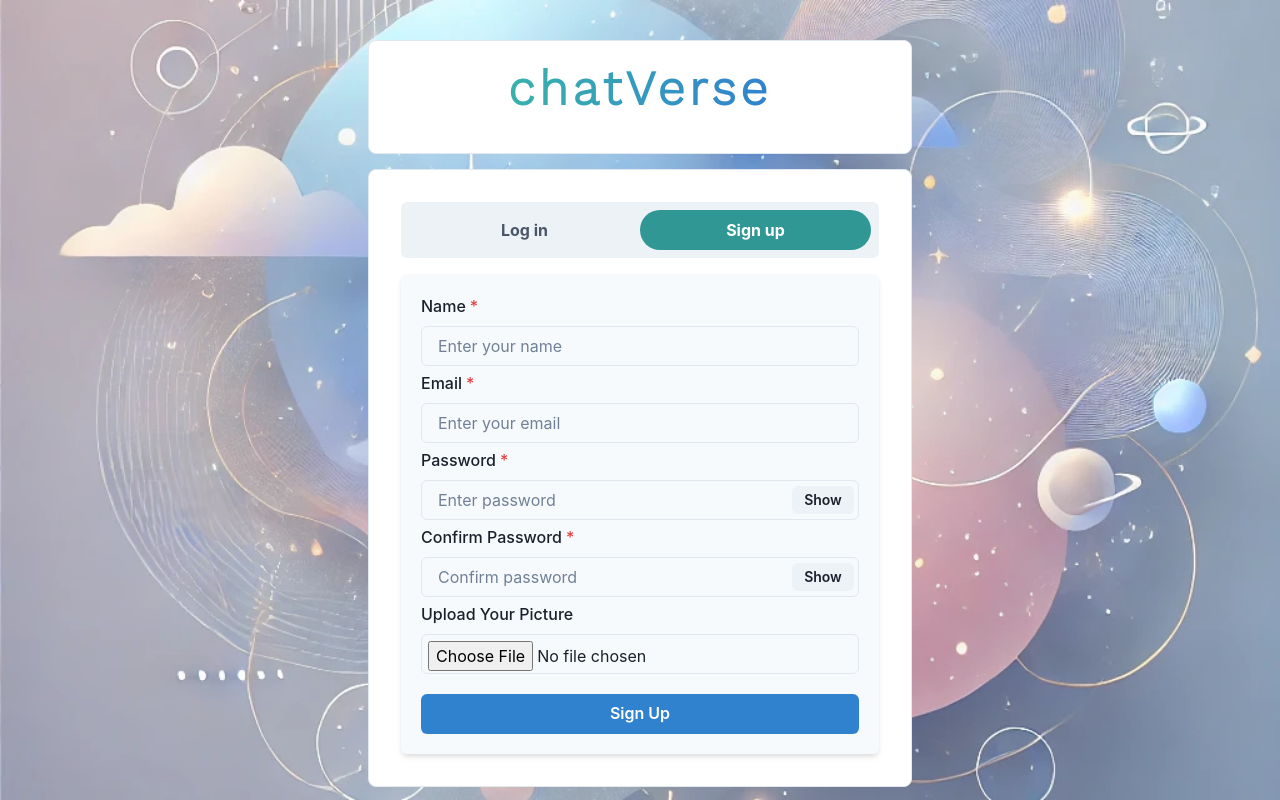
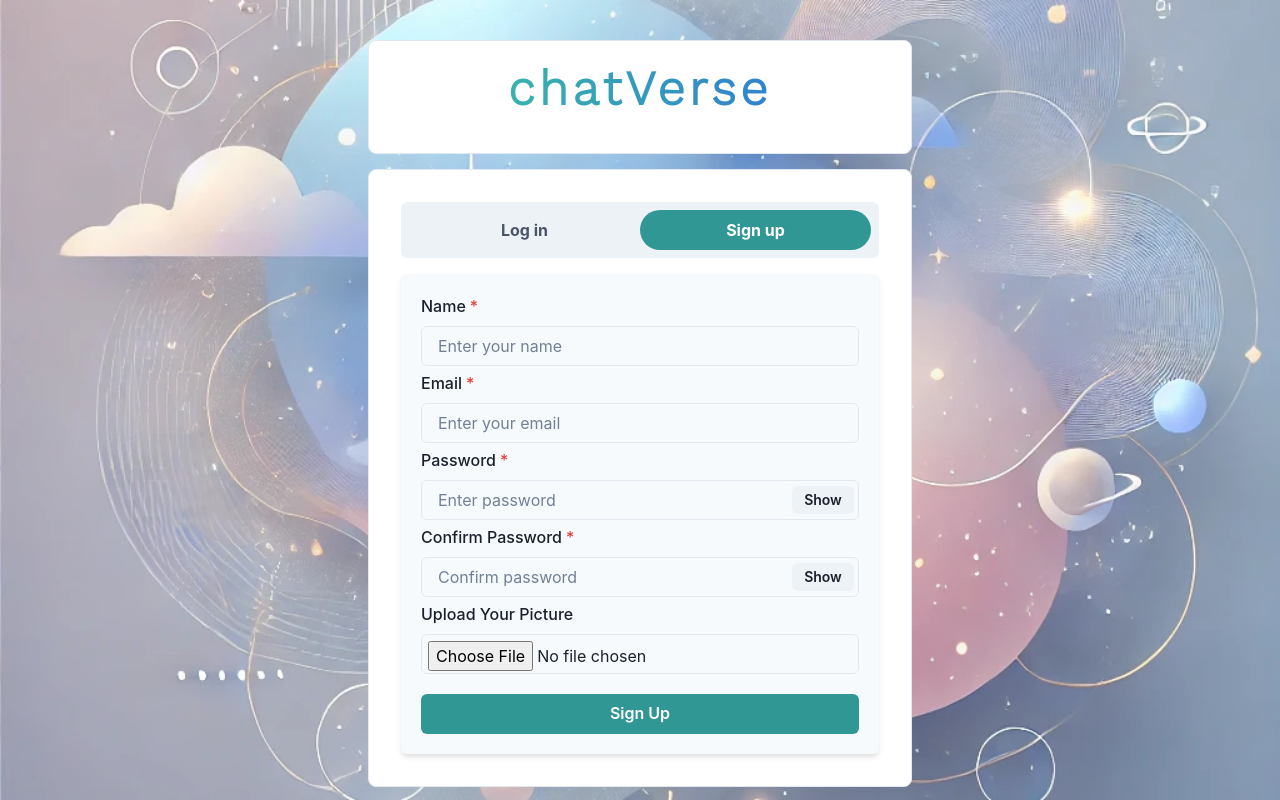
Before and after one commit to isharaU/ChatVerse, a React (Create React App) app in the folder frontend/: page / in a window 1280 px wide. Both pictures are taken after a click on the tab "Sign up". Built offline with nearby package versions, Linux system fonts and the light colour scheme.

Commit message:
Update signup button color scheme to teal and set variant to solid

```diff
--- a/frontend/src/components/authentication/Signup.js
+++ b/frontend/src/components/authentication/Signup.js
@@ -186,7 +186,8 @@ const Signup = () => {
         />
       </FormControl>
       <Button
-        colorScheme="blue"
+        colorScheme="teal"
+        variant={"solid"}
         width="100%"
         style={{ marginTop: 15 }}
         onClick={submitHandler}
```
